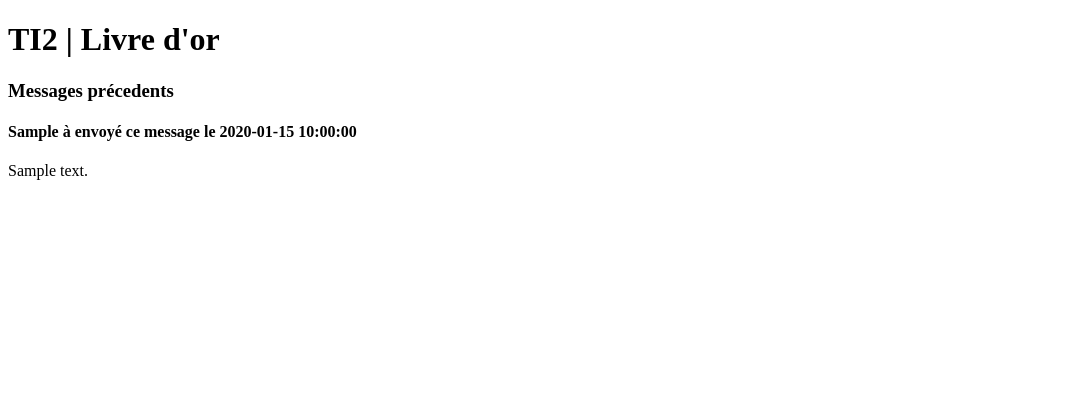
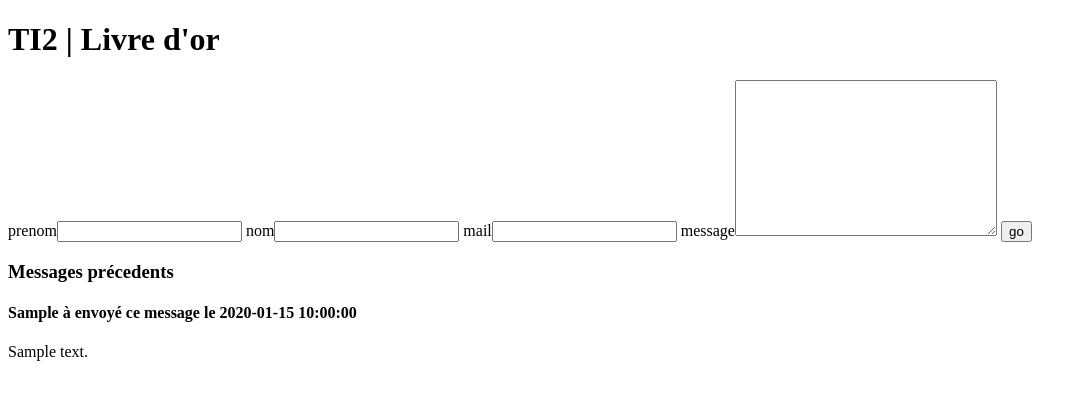
Before and after one commit to Leerlandais/TI2Home, a PHP site: page / in a window 1280 px wide. Shown: the top 400 px of the page, without its empty margins (0-1087 px from the left). Run offline with PHP 8.4, Linux system fonts and the light colour scheme; tables that the repository leaves empty or names only in its code hold one stand-in row (values such as "Sample post"); a stand-in replaces the project's code that opens the database connection; some libraries are stand-ins or nearby versions.

Commit message:
started addLivre

```diff
--- a/model/livreorModel.php
+++ b/model/livreorModel.php
@@ -34,5 +34,25 @@ function addLivreOr(PDO $db,
                     string $message
                     ): bool|string
 {
-    return false;
+
+    $firstN = htmlspecialchars(strip_tags(trim($firstname)), ENT_QUOTES);
+    $lastN = htmlspecialchars(strip_tags(trim($lastname)), ENT_QUOTES);
+    $email = filter_var($usermail, FILTER_VALIDATE_EMAIL);
+    $texte = htmlspecialchars(strip_tags(trim($message)),ENT_QUOTES);
+
+    // si les données ne sont pas valides, on envoie false
+    if (empty($firstN) || $lastN === false || empty($titre) || empty($texte)) {
+        return false;
+    }
+    // on prépare la requête
+    $sql = "INSERT INTO comments (`firstname`, `lastname`, `useremail`, `message`) VALUES ('$firstN', '$lastN', '$email', '$texte')";
+    try {
+        // on exécute la requête
+        $db->exec($sql);
+        // si tout s'est bien passé, on renvoie true
+        return true;
+    } catch (Exception $e) {
+        // sinon, on renvoie le message d'erreur
+        return $e->getMessage();
+    }
 }
--- a/public/index.php
+++ b/public/index.php
@@ -25,13 +25,23 @@ try {
 * Si le formulaire a été soumis
 */
 
+if (isset($_POST['firstname'], $_POST['lastname'], $_POST['usermail'], $_POST['message'])) {
     // on appelle la fonction d'insertion dans la DB (addLivreOr())
 
+    $insert = addLivreOr($db, $_POST['firstname'], $_POST['lastname'], $_POST['usermail'], $_POST['message']);
     // si l'insertion a réussi
 
+    if ($insert) {
         // on redirige vers la page actuelle
+        header("Location: ./");
+        exit();
+    } else {
 
         // sinon, on affiche un message d'erreur
+        $errMessage = "Erreur lors de l'insertion";
+    }
+}
+
 
 /*
  * On récupère les messages du livre d'or
--- a/view/livreorView.php
+++ b/view/livreorView.php
@@ -13,6 +13,16 @@
 <body>
     <h1>TI2 | Livre d'or</h1>
 
+    <div class="formDiv">
+        <form action="" method="POST">
+            <label for="firstname">prenom</label><input type="text" name="firstname">
+            <label for="lastname">nom</label><input type="text" name="lastname">
+            <label for="usermail">mail</label><input type="email" name="usermail">
+            <label for="message">message</label><textarea name="message" id="" cols="30" rows="10"></textarea>
+            <button type="submit">go</button>
+        </form>
+    </div>
+
     <div class="prevMessages">
         <h3 id="prevMessHead">Messages précedents</h3>
         <?php foreach ($messages as $mess) : ?>
@@ -22,6 +32,7 @@
             </div>
 <?php
     endforeach;
+
     ?>
     </div>
 <script src="js/validation.js"></script>
```
Lines whose indentation alone changed are shown as unchanged.
